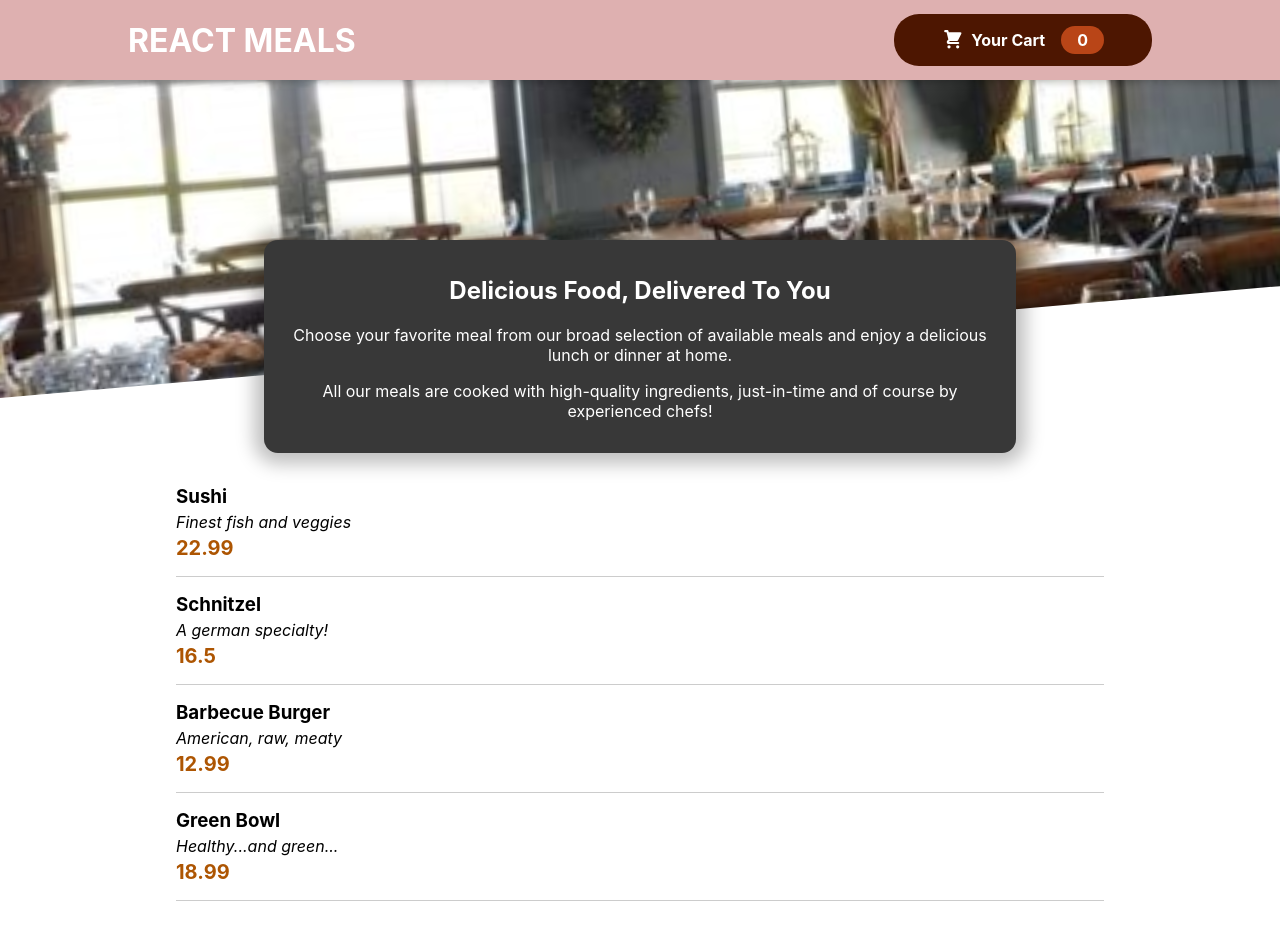
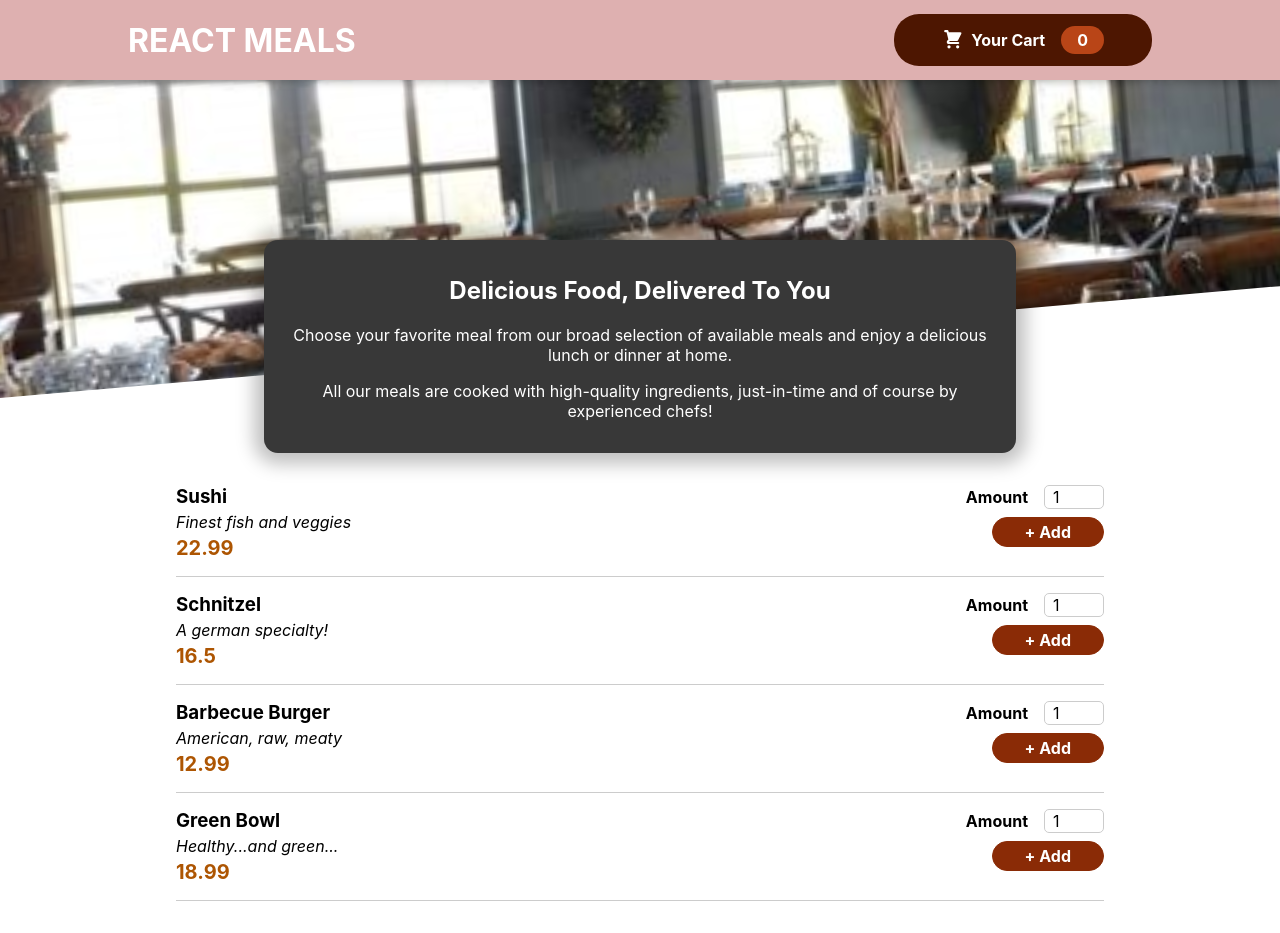
Before and after one commit to surajrai-code/resto, a React (Create React App) app: page / in a window 1280 px wide. Built offline with nearby package versions, Linux system fonts and the light colour scheme.

Commit message:
4 th task

```diff
--- /dev/null
+++ b/src/components/Meal/MealForm.js
@@ -0,0 +1,23 @@
+import React from 'react'
+import classes from './MealForm.module.css';
+import Input from '../UI/Input.js';
+const MealForm = (props) => {
+  return (
+    <form className={classes.form}>
+    <Input
+      label="Amount"
+      input={{
+        id: "amount_" + props.id,
+        type: "number",
+        min: "1",
+        max: "5",
+        step: "1",
+        defaultValue: "1",
+      }}
+    />
+    <button>+ Add</button>
+  </form>
+  )
+}
+
+export default MealForm
--- /dev/null
+++ b/src/components/Meal/MealForm.module.css
@@ -0,0 +1,20 @@
+.form {
+    text-align: right;
+  }
+
+  .form button {
+    font: inherit;
+    cursor: pointer;
+    background-color: #8a2b06;
+    border: 1px solid #8a2b06;
+    color: white;
+    padding: 0.25rem 2rem;
+    border-radius: 20px;
+    font-weight: bold;
+  }
+
+  .form button:hover,
+  .form button:active {
+    background-color: #641e03;
+    border-color: #641e03;
+  }
--- a/src/components/Meal/Mealitem.js
+++ b/src/components/Meal/Mealitem.js
@@ -1,5 +1,6 @@
 import React from 'react'
 import classes from './Mealitem.module.css';
+import MealForm from './MealForm';
 const Mealitem = (props) => {
   return (
     <li className={classes.meal}>
@@ -7,6 +8,9 @@ const Mealitem = (props) => {
     <div className={classes.description}>{props.description}</div>
     <div className={classes.price}>{props.price}</div>
     </div>
+    <div>
+      <MealForm id={props.id}/>
+    </div>
     </li>
   )
 }
--- /dev/null
+++ b/src/components/UI/Input.js
@@ -0,0 +1,11 @@
+import React from 'react'
+import classes from './Input.module.css'
+const Input=React.forwardRef((props,ref)=>{
+  return (
+      <div className={classes.input}>
+          <label htmlFor={props.input.id}>{props.label}</label>
+          <input ref={ref} {...props.input}  />
+      </div>
+  )
+})
+export default Input;
--- /dev/null
+++ b/src/components/UI/Input.module.css
@@ -0,0 +1,18 @@
+.input {
+    display: flex;
+    align-items: center;
+    margin-bottom: 0.5rem;
+  }
+
+  .input label {
+    font-weight: bold;
+    margin-right: 1rem;
+  }
+
+  .input input {
+    width: 3rem;
+    border-radius: 5px;
+    border: 1px solid #ccc;
+    font: inherit;
+    padding-left: 0.5rem;
+  }
```
